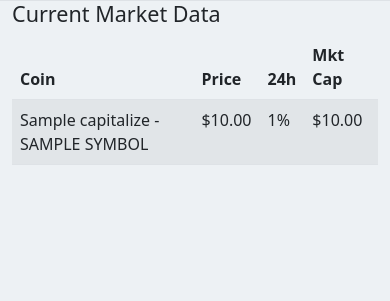
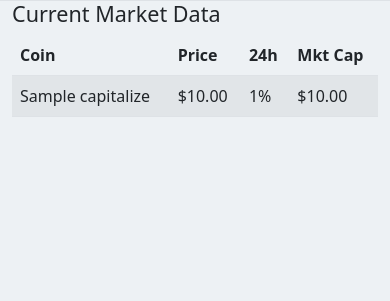
Before and after one commit to AleixMJ/cryptotax, a Flask app: template templates/markets.html in a window 390 px wide. Shown: the part 57-358 px from the top of the page. Run offline with Flask 2, Linux system fonts and the light colour scheme; the template is opened without the code that fills it: most values are stand-ins (such as "Sample title", 1, 10 or a date in 2020).

Commit message:
improved media queries for markets

```diff
--- a/static/styles.css
+++ b/static/styles.css
@@ -13,14 +13,26 @@
 }
 
 
-@media screen and (max-width: 480px) {
-    .tableCurrentMarketDataMobile > thead > tr> th:nth-child(4), th:nth-child(5) {
+@media screen and (max-width: 780px) {
+    .tableCurrentMarketDataMobile > thead > tr> th:nth-child(2), th:nth-child(5) {
      display:none;
     }
    }
 
-@media screen and (max-width: 480px) {
-    .tableCurrentMarketDataMobile > tbody > tr> td:nth-child(4), td:nth-child(5) {
+@media screen and (max-width: 780px) {
+    .tableCurrentMarketDataMobile > tbody > tr> td:nth-child(2), td:nth-child(5) {
      display:none;
     }
    }
+
+@media screen and (max-width: 510px) {
+    .tableCurrentMarketDataMobile > thead > tr> th:nth-child(2), th:nth-child(5), th:nth-child(6) {
+     display:none;
+    }
+   }
+
+@media screen and (max-width: 510px) {
+    .tableCurrentMarketDataMobile > tbody > tr> td:nth-child(2), td:nth-child(5), td:nth-child(6) {
+     display:none;
+    }
+   }
--- a/templates/markets.html
+++ b/templates/markets.html
@@ -11,6 +11,7 @@
         <thead>
             <tr>
                 <th scope="col">Coin</th>
+                <th scope="col">Symbol</th>
                 <th scope="col">Price</th>
                 <th scope="col">24h</th>
                 <th scope="col">30d</th>
@@ -21,7 +22,8 @@
         <tbody>
             {% for coin in inverted %}
             <tr>
-                <td >{{inverted[coin]["id"].capitalize()}} - {{inverted[coin]["symbol"].upper()}} </td>
+                <td >{{inverted[coin]["id"].capitalize()}} </td>
+                <td>{{inverted[coin]["symbol"].upper()}}</td>
                 <td>{{inverted[coin]["current_price"] | usd}}</td>
                 <td>{{inverted[coin]["price_change_percentage_24h_in_currency"] | percentage}}</td>
                 <td>{{inverted[coin]["price_change_percentage_30d_in_currency"] | percentage}}</td>
```
Also changed, not shown: static/chart.png.
